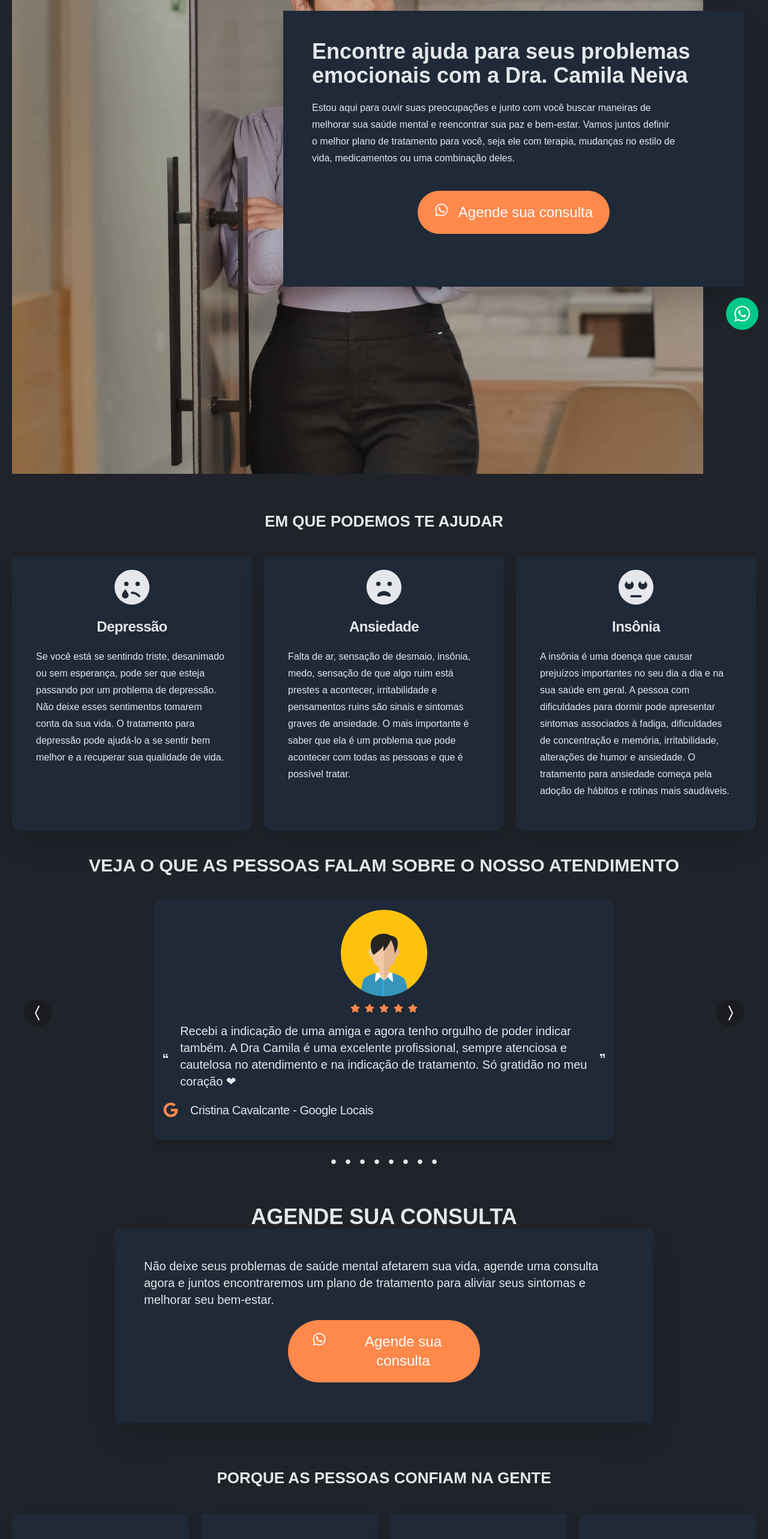
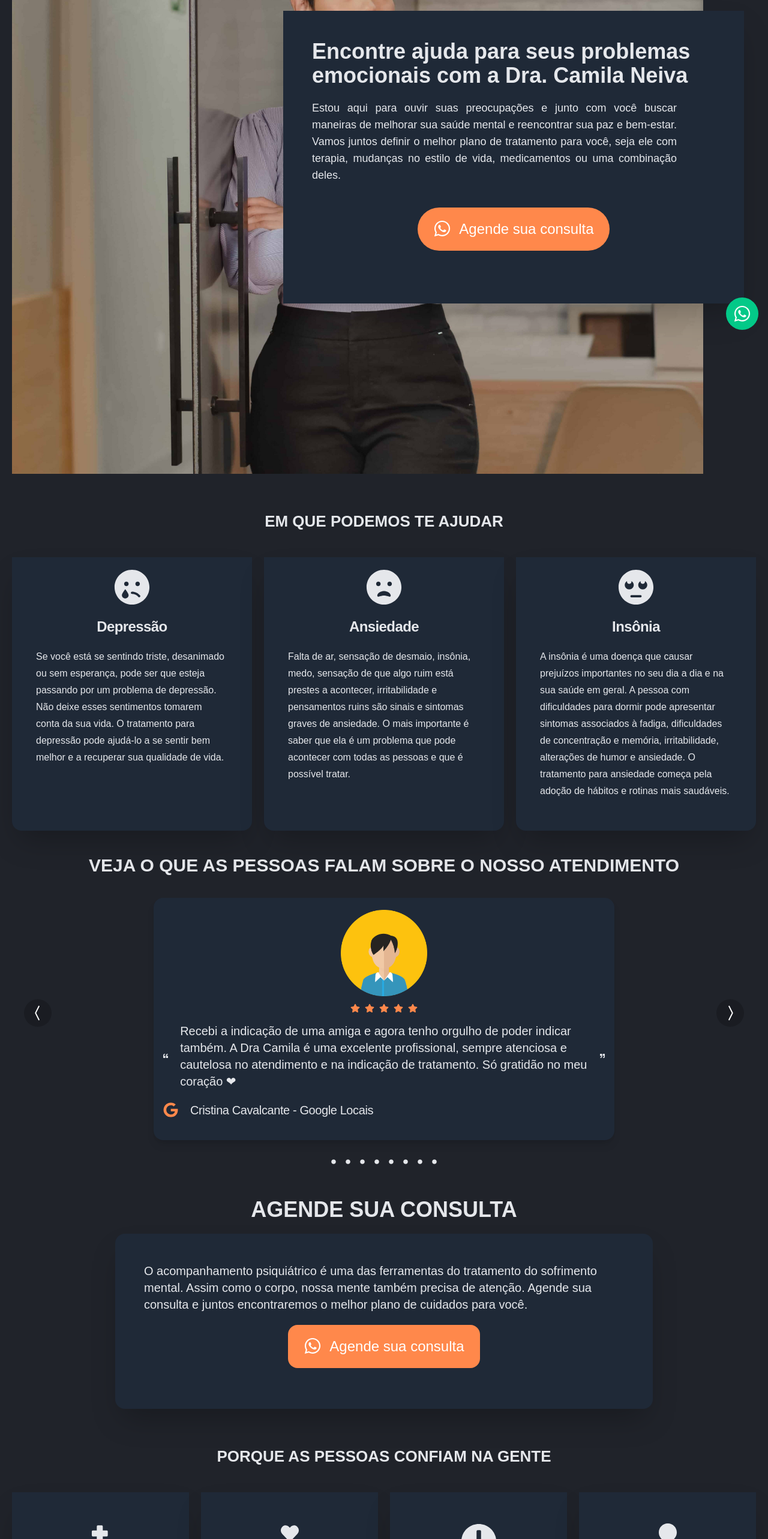
Before and after one commit to brunoprestesap/page-dra-camila, a React (Create React App) app: page / in a window 1280 px wide. Shown: the part 234-2800 px from the top of the page at 60% size. Built offline with nearby package versions, Linux system fonts and the light colour scheme; a web font is replaced by a local one.

Commit message:
ajustes de margem card depoimentos

```diff
--- a/src/components/FormScheduler.js
+++ b/src/components/FormScheduler.js
@@ -1,30 +1,32 @@
-import React from 'react'
+import React from "react";
 
 import { FaWhatsapp } from "react-icons/fa";
 
 function FormScheduler({ color }) {
   return (
-    <div id="scheduler" className="flex items-center flex-col p-8">
-      <h2 className="text-4xl font-bold text-center uppercase">
+    <div id="scheduler" className="flex items-center flex-col p-5">
+      <h2 className="text-2xl md:text-4xl mb-5 font-bold text-center uppercase">
         AGENDE SUA CONSULTA
       </h2>
 
-      <div className="flex flex-col items-center w-full bg-white md:p-12 p-5 lg:max-w-4xl shadow-2xl dark:bg-gray-800 dark:text-gray-200">
-        <h2 className="text-xl text-center md:text-left leading-7">
-          Não deixe seus problemas de saúde mental afetarem sua vida, agende uma
-          consulta agora e juntos encontraremos um plano de
-          tratamento para aliviar seus sintomas e melhorar seu bem-estar.
+      <div className="flex flex-col items-center rounded-2xl bg-cover duration-500 w-full md:p-12 p-5 lg:max-w-4xl shadow-2xl dark:bg-gray-800 dark:text-gray-200">
+        <h2 className="text-base leading-7 md:text-xl text-justify md:text-left md:leading-7">
+          O acompanhamento psiquiátrico é uma das ferramentas do tratamento do sofrimento mental.
+          Assim como o corpo, nossa mente também precisa de atenção.
+          Agende sua consulta e juntos encontraremos o melhor plano de cuidados para você.
         </h2>
         <button
-          className="p-5 w-80 m-5 text-white rounded-full transform duration-500 hover:-translate-y-1"
+          className="p-3 md:p-5 w-80 my-5 text-white rounded-2xl transform duration-500 hover:-translate-y-1"
           style={{ background: color }}
         >
-          <a href="https://wa.me/5596981163765" target="_blank" rel="noreferrer">
+          <a
+            href="https://wa.me/5596981163765"
+            target="_blank"
+            rel="noreferrer"
+          >
             <div className="flex content-center justify-around">
-              <h2 className="text-2xl ml-5 mr-5">
-                <FaWhatsapp />
-              </h2>
-              <h2 className="text-2xl">Agende sua consulta</h2>
+              <FaWhatsapp size={30} />
+              <h2 className="text-xl md:text-2xl">Agende sua consulta</h2>
             </div>
           </a>
         </button>
--- a/src/components/Presentation.js
+++ b/src/components/Presentation.js
@@ -4,25 +4,23 @@ import { FaWhatsapp } from "react-icons/fa";
 function Presentation({ color, showForm }) {
   return (
     <div className="content bg-white md:p-12 p-4 pt-8 lg:max-w-3xl w-full lg:absolute top-40 right-5 shadow-2xl dark:bg-gray-800 dark:text-gray-200">
-      <h1 className="text-4xl font-bold">
+      <h1 className="text-2xl md:text-4xl font-bold">
         Encontre ajuda para seus problemas emocionais com a Dra. Camila Neiva
       </h1>
 
-      <h2 className="text-base mt-5 leading-7 pr-16">
+      <h2 className="text-lg text-justify mt-5 leading-7 md:pr-16">
       Estou aqui para ouvir suas preocupações e junto com você buscar maneiras de melhorar sua saúde mental e reencontrar sua paz e bem-estar.
       Vamos juntos definir o melhor plano de tratamento para você, seja ele com terapia, mudanças no estilo de vida, medicamentos ou uma combinação deles.
       </h2>
 
-      <div className="text-center text-[20px] pt-10 pb-10">
+      <div className="flex justify-center text-center text-[20px] pt-10 pb-10">
         <button
           className="p-5 w-80 text-white rounded-full transform duration-500 hover:-translate-y-1"
           style={{ background: color }}
         >
           <a href="https://wa.me/5596981163765" target="_blank" rel="noreferrer">
             <div className="flex content-center justify-around">
-              <span className="text-2xl">
-                <FaWhatsapp />
-              </span>
+              <FaWhatsapp size={30}/>
               <h2 className="text-2xl">Agende sua consulta</h2>
             </div>
           </a>
```
